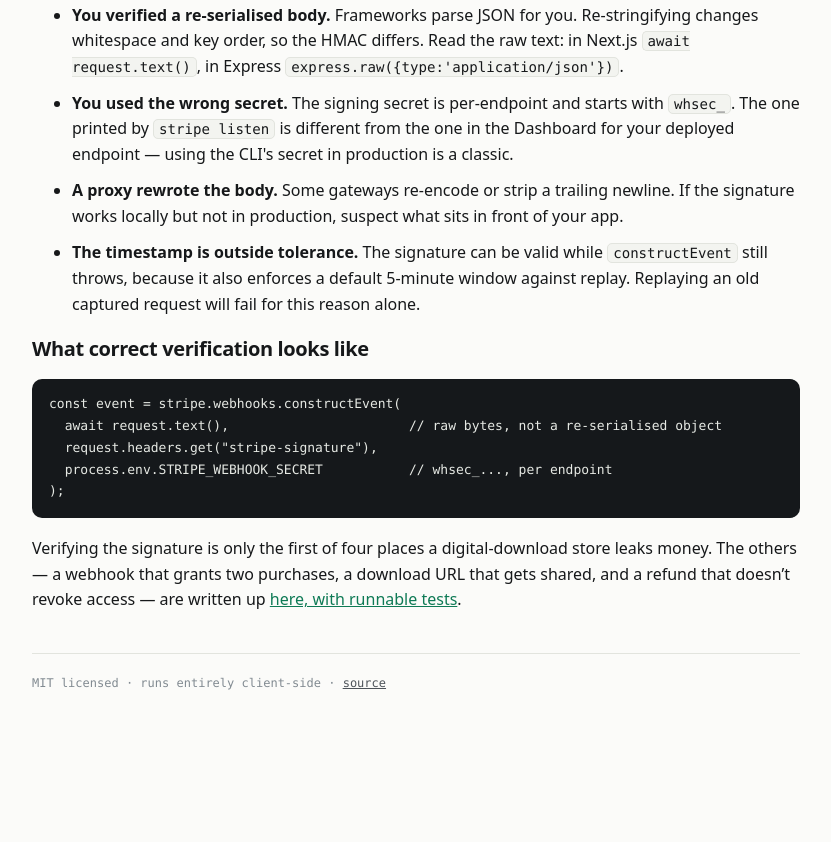
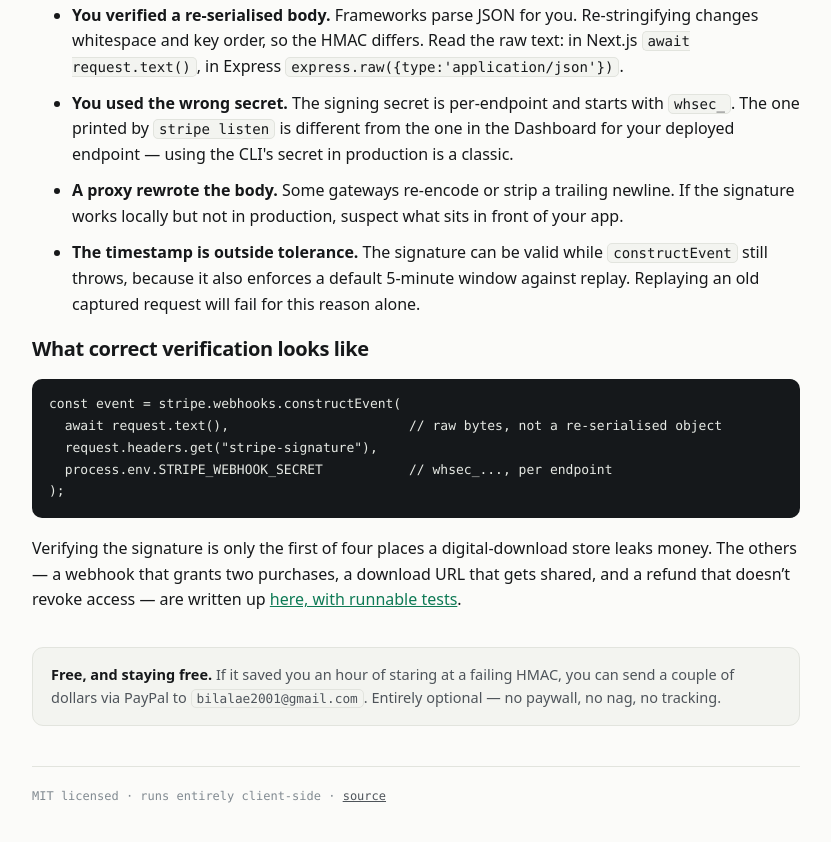
Before and after one commit to BelalMou/digital-download-security, a website: page docs/stripe-signature-debugger.html in a window 1280 px wide. Shown: the part 1026-1868 px from the top of the page, without its empty margins (224-1055 px from the left). Before the commit the page ends 1799 px from the top, so only its background shows below. Drawn offline with Linux system fonts and the light colour scheme.

Commit message:
Add an optional tip line - no paywall, no nag

```diff
--- a/docs/stripe-signature-debugger.html
+++ b/docs/stripe-signature-debugger.html
@@ -168,6 +168,13 @@
   <a href="./">here, with runnable tests</a>.</p>
 </div>
 
+<div style="border:1px solid var(--rule);background:var(--sunk);border-radius:11px;
+  padding:15px 18px;margin-top:34px;font-size:14.5px;color:var(--ink-2)">
+  <b style="color:var(--ink)">Free, and staying free.</b> If it saved you an hour of staring at
+  a failing HMAC, you can send a couple of dollars via PayPal to
+  <code>bilalae2001@gmail.com</code>. Entirely optional — no paywall, no nag, no tracking.
+</div>
+
 <footer>
   MIT licensed · runs entirely client-side ·
   <a href="https://github.com/BelalMou/digital-download-security">source</a>
```
Also changed, not shown: article.html (+6 -0 lines), docs/index.html (+6 -0 lines).
